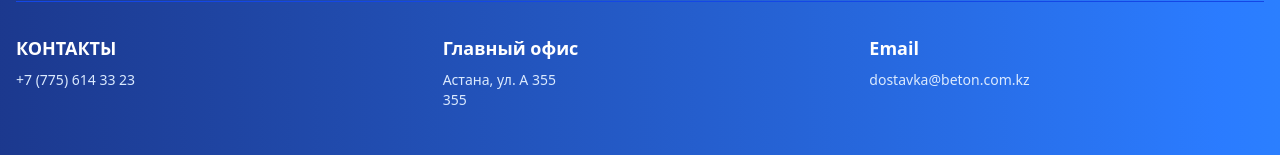
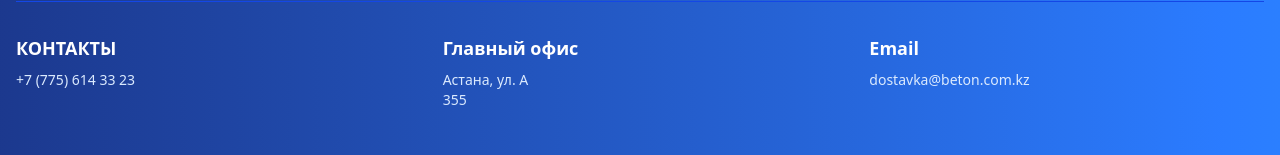
Before and after one commit to BlacAc3/beton-refinery, a React (Vite) app: page /services in a window 1280 px wide. Shown: the part 1927-2082 px from the top of the page. Built offline with nearby package versions, Linux system fonts and the light colour scheme.

Commit message:
fixed image load

```diff
--- a/index.html
+++ b/index.html
@@ -10,6 +10,8 @@
             href="/src/assets/images/city_image.webp"
             as="image"
         />
+        <link rel="preload" href="/src/assets/images/partnership_worker.webp" />
+        <link rel="preload" href="/src/assets/images/contact_hero.webp" />
     </head>
     <body>
         <div style="overflow: hidden" id="root"></div>
--- a/src/pages/Footer.jsx
+++ b/src/pages/Footer.jsx
@@ -50,7 +50,7 @@ const Footer = () => {
               <h4 class="font-bold text-white mb-1 md:mb-2 text-base md:text-lg">
                 Главный офис
               </h4>
-              <p class="text-xs md:text-sm">Астана, ул. А 355</p>
+              <p class="text-xs md:text-sm">Астана, ул. А</p>
               <p class="text-xs md:text-sm">355</p>
             </div>
             <div>
```
